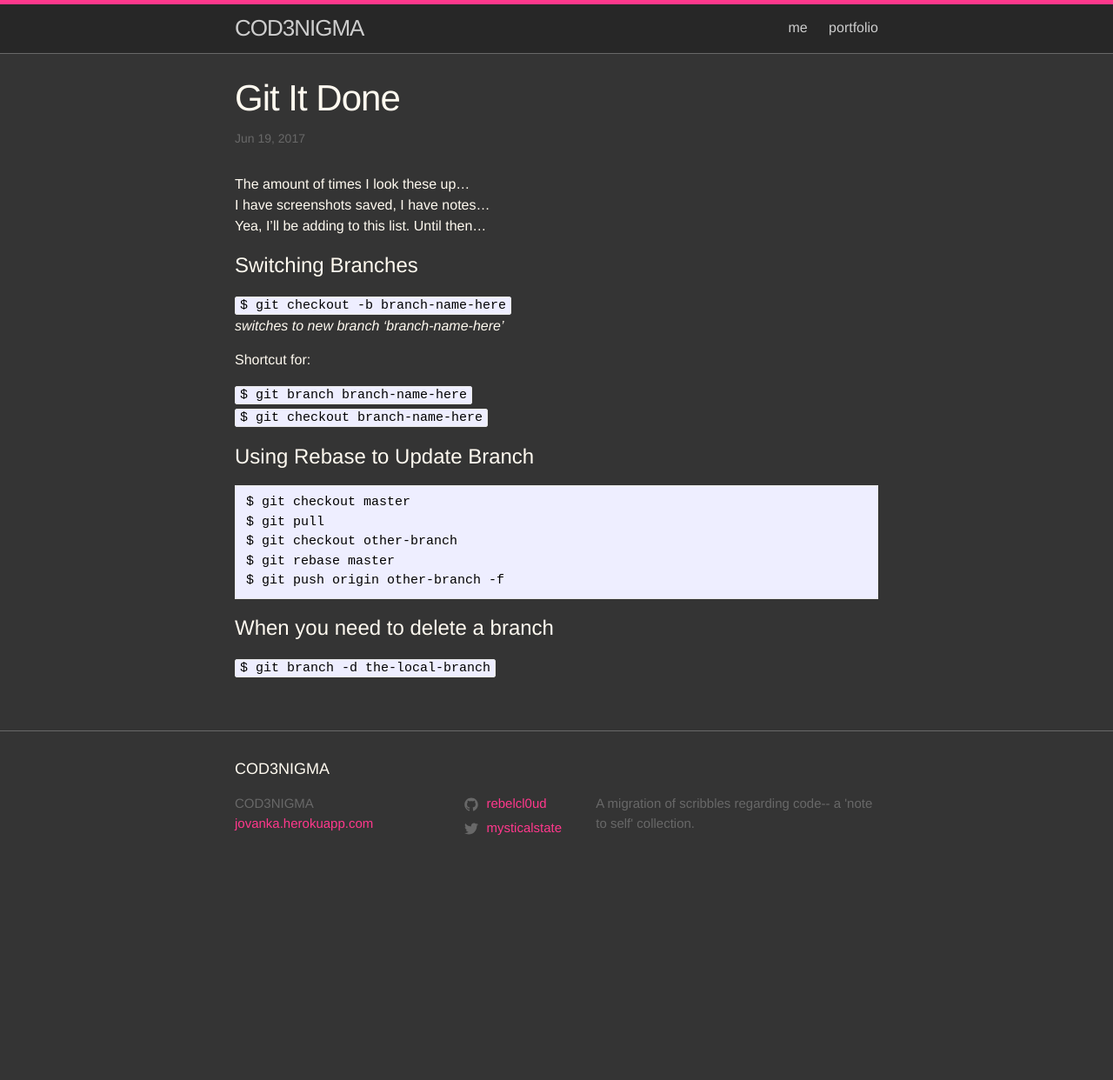
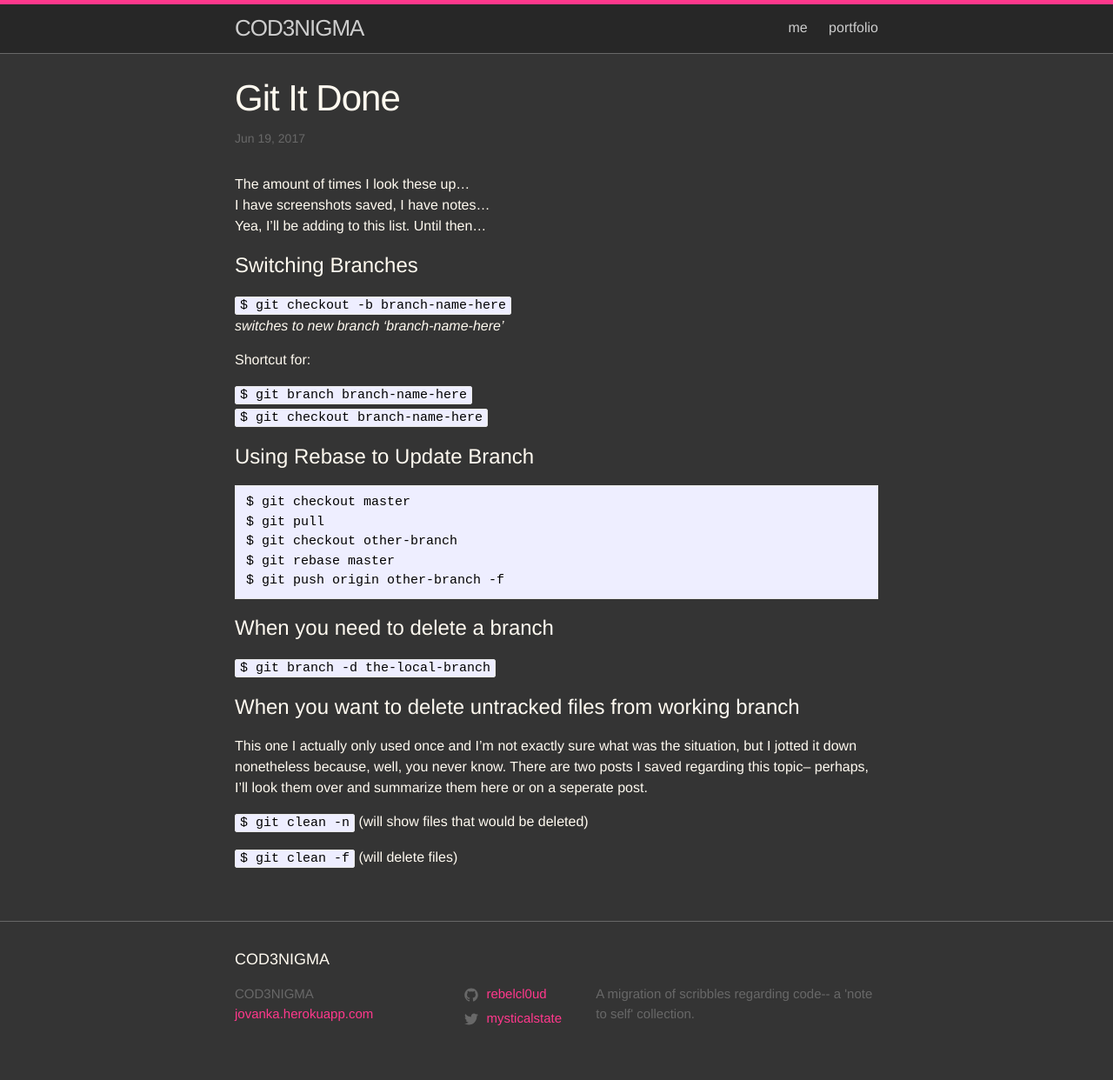
Before and after one commit to rebelcl0ud/blog, a Jekyll site: the page built from _posts/2017-06-19-[06]-git-it-done.markdown, in a window 1280 px wide. Shown: the whole page at 87% size. Built offline with Jekyll 4.4.1, drawn with Linux system fonts in a browser that asks for light colours; before the commit the page ends 1023 px from its top, so only the background shows below that.

Commit message:
added when you want to delete untracked files from working branch

```diff
--- a/_posts/2017-06-19-[06]-git-it-done.markdown
+++ b/_posts/2017-06-19-[06]-git-it-done.markdown
@@ -33,3 +33,11 @@ $ git push origin other-branch -f
 # When you need to delete a branch
 
 `$ git branch -d the-local-branch`
+
+# When you want to delete untracked files from working branch
+
+This one I actually only used once and I'm not exactly sure what was the situation, but I jotted it down nonetheless because, well, you never know. There are two posts I saved regarding this topic-- perhaps, I'll look them over and summarize them here or on a seperate post.
+
+`$ git clean -n` (will show files that would be deleted)
+
+`$ git clean -f` (will delete files)
```
